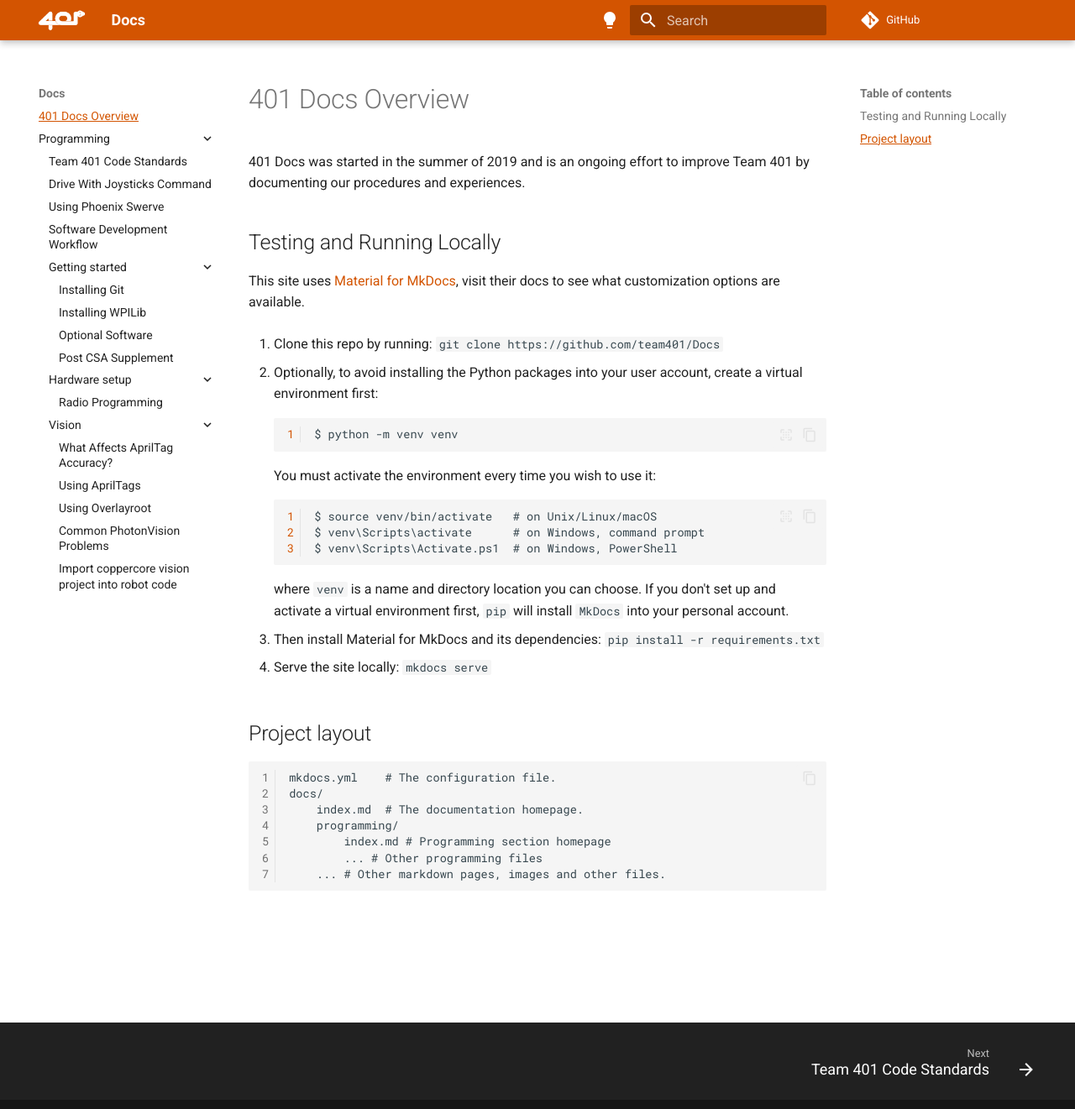
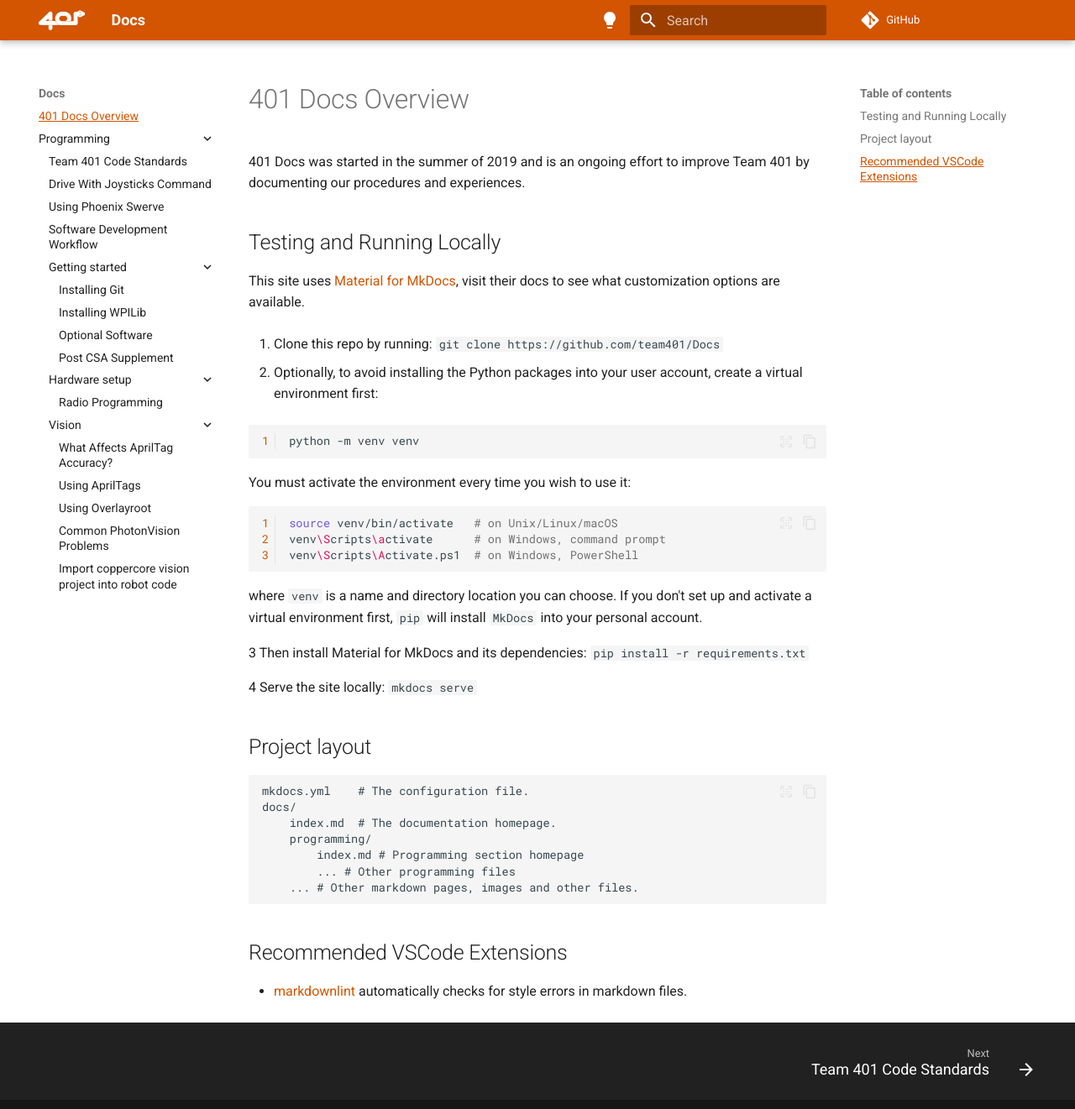
Before and after one commit to team401/Docs, an MkDocs documentation site: the page built from docs/index.md, in a window 1280 px wide and 1334 px high. Shown: the top 1321 px of the window at 84% size. Built offline with MkDocs 1.6.1 and Material for MkDocs 9.7.7, drawn with Linux system fonts in a browser that asks for light colours; comment, search, counter and statistics services are not loaded.

Commit message:
Cleans up linting issues in index, add a linting github action

````diff
--- a/docs/index.md
+++ b/docs/index.md
@@ -10,29 +10,39 @@
 
 2. Optionally, to avoid installing the Python packages into your user account,
 create a virtual environment first:
+
+```bash
+python -m venv venv
 ```
-$ python -m venv venv
+
+You must activate the environment every time you wish to use it:
+
+```bash
+source venv/bin/activate   # on Unix/Linux/macOS
+venv\Scripts\activate      # on Windows, command prompt
+venv\Scripts\Activate.ps1  # on Windows, PowerShell
 ```
-You must activate the environment every time you wish to use it:
-```
-$ source venv/bin/activate   # on Unix/Linux/macOS
-$ venv\Scripts\activate      # on Windows, command prompt
-$ venv\Scripts\Activate.ps1  # on Windows, PowerShell
-```
+
 where `venv` is a name and directory location you can choose.
 If you don't set up and activate a virtual environment first,
 `pip` will install `MkDocs` into your personal account.
 
-3. Then install Material for MkDocs and its dependencies: `#!bash pip install -r requirements.txt`
+3 Then install Material for MkDocs and its dependencies: `#!bash pip install -r requirements.txt`
 
-4. Serve the site locally: `#!bash mkdocs serve`
+4 Serve the site locally: `#!bash mkdocs serve`
 
 ## Project layout
 
-    mkdocs.yml    # The configuration file.
-    docs/
-        index.md  # The documentation homepage.
-        programming/
-            index.md # Programming section homepage
-            ... # Other programming files
-        ... # Other markdown pages, images and other files.
+``` text linenums="0"
+mkdocs.yml    # The configuration file.
+docs/
+    index.md  # The documentation homepage.
+    programming/
+        index.md # Programming section homepage
+        ... # Other programming files
+    ... # Other markdown pages, images and other files.
+```
+
+## Recommended VSCode Extensions
+
+- [markdownlint](https://marketplace.visualstudio.com/items?itemName=DavidAnson.vscode-markdownlint) automatically checks for style errors in markdown files.
````
Also changed, not shown: 1 other file.
